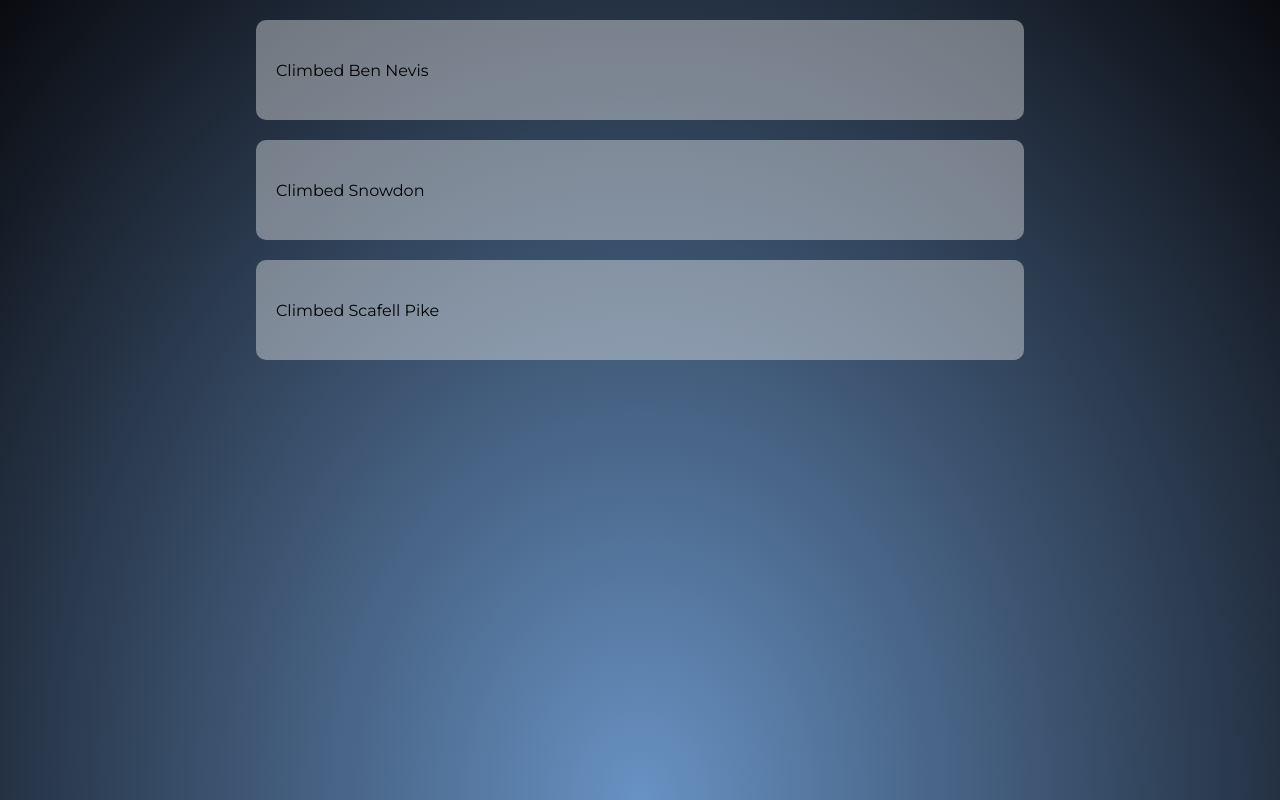
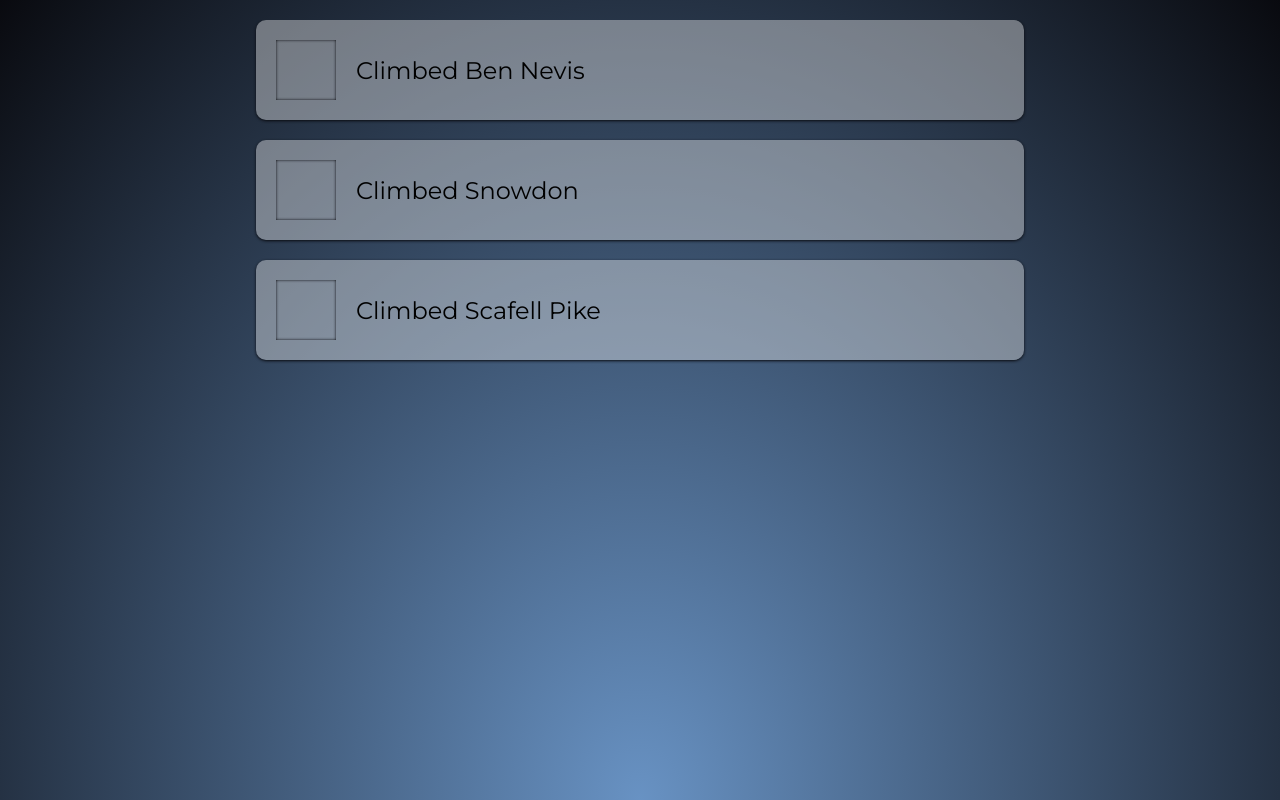
Before and after one commit to owenDods/realAchievements, a React app: page /home in a window 1280 px wide. Built offline with nearby package versions, Linux system fonts and the light colour scheme.

Commit message:
First pass at adding in new ImgHolder component to AchievementListItem and styling it

```diff
--- a/src/components/achievementListItem/AchievementListItem.js
+++ b/src/components/achievementListItem/AchievementListItem.js
@@ -1,11 +1,15 @@
 import React from 'react';
 import PropTypes from 'prop-types';
+
+import ImgHolder from '../imgHolder/ImgHolder';
 
 export const className = 'achievementListItem';
 
 const AchievementListItem = ({ name }) => (
 
 	<div className={className}>
+
+		<ImgHolder />
 
 		<p className={`${className}__name`}>{name}</p>
 
--- /dev/null
+++ b/src/components/imgHolder/ImgHolder.js
@@ -0,0 +1,16 @@
+import React from 'react';
+import PropTypes from 'prop-types';
+
+export const className = 'imgHolder';
+
+const ImgHolder = ({ url = '' }) => (
+
+	<div className={className} style={{ backgroundImage: `url(${url})` }} />
+
+);
+
+ImgHolder.propTypes = {
+	url: PropTypes.string
+};
+
+export default ImgHolder;
--- a/src/styles/_variables.scss
+++ b/src/styles/_variables.scss
@@ -13,6 +13,8 @@ $_lineHeight: 32px;
 $_lineHeight-large: 52px;
 
 $_radius: 10px;
+
+$_listItemHeight: 100px;
 
 $_transitionTiming: 0.3s;
 
--- a/src/styles/components/_achievementListItem.scss
+++ b/src/styles/components/_achievementListItem.scss
@@ -1,3 +1,5 @@
+$achievementListItem-imgSize: $_listItemHeight - ($_gutter * 2);
+
 .achievementListItem {
 
 	width: 100%;
@@ -6,8 +8,15 @@
 	box-sizing: border-box;
 	display: flex;
 
+	.imgHolder {
+		width: $achievementListItem-imgSize;
+		height: $achievementListItem-imgSize;
+		margin: 0 $_gutter 0 0;
+	}
+
 	&__name {
 		margin: auto auto auto 0;
+		font-size: $_fontSize-medium;
 	}
 
 }
--- /dev/null
+++ b/src/styles/components/_imgHolder.scss
@@ -0,0 +1,7 @@
+$imgHolder-size: 50px;
+
+.imgHolder {
+	width: $imgHolder-size;
+	height: $imgHolder-size;
+	box-shadow: $_shadow-inset;
+}
--- a/src/styles/components/_list.scss
+++ b/src/styles/components/_list.scss
@@ -1,5 +1,3 @@
-$list-itemHeight: 100px;
-
 .list {
 
 	width: 100%;
@@ -11,9 +9,10 @@ $list-itemHeight: 100px;
 	&__item {
 		margin: 0 $_gutter $_gutter;
 		width: calc(100% - (#{$_gutter} * 2));
-		height: $list-itemHeight;
+		height: $_listItemHeight;
 		border-radius: $_radius;
 		background-color: $_white-mostlyTransparent;
+		box-shadow: $_shadow;
 	}
 
 	&--showingPlaceholders {
--- a/src/styles/index.scss
+++ b/src/styles/index.scss
@@ -6,5 +6,6 @@
 @import 'components/achievementListItem';
 @import 'components/app';
 @import 'components/home';
+@import 'components/imgHolder';
 @import 'components/landingPage';
 @import 'components/list';
```
